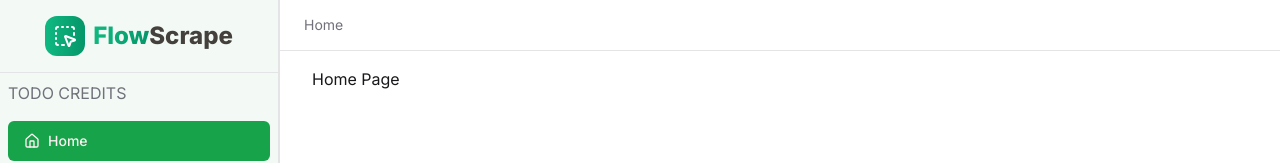
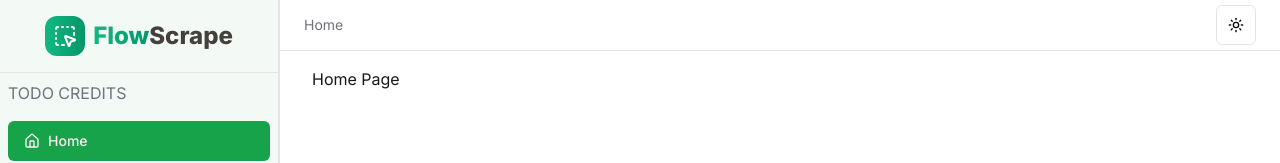
Before and after one commit to Anastulimat/scrape-flow, a Next.js app: page / in a window 1280 px wide. Shown: the top 163 px of the page. Built offline with nearby package versions, Linux system fonts and the light colour scheme.

Commit message:
feat: add shadcn ui dark mode

```diff
--- a/app/(dashboard)/layout.tsx
+++ b/app/(dashboard)/layout.tsx
@@ -2,6 +2,7 @@
 import {Separator} from "@/components/ui/separator";
 import DesktopSidebar from "@/components/Sidebar";
 import BreadcrumbHeader from '@/components/BreadcrumbHeader';
+import {ModeToggle} from "@/components/ThemeModeToogle";
 
 // ----------------------------------------------------------------------
 
@@ -12,6 +13,9 @@
             <div className="flex flex-col flex-1 min-h-screen">
                 <header className="flex items-center justify-between px-6 py-4 h-[50px] container">
                     <BreadcrumbHeader />
+                    <div className="gap-1 flex items-center">
+                        <ModeToggle />
+                    </div>
                 </header>
 
                 <Separator />
--- a/app/layout.tsx
+++ b/app/layout.tsx
@@ -1,8 +1,9 @@
-import type { Metadata } from "next";
-import { Inter } from "next/font/google";
+import type {Metadata} from "next";
+import {Inter} from "next/font/google";
 import "./globals.css";
+import {AppProviders} from "@/components/providers/AppProviders";
 
-const inter = Inter({ subsets: ["latin"] });
+const inter = Inter({subsets: ["latin"]});
 
 export const metadata: Metadata = {
     title: "Create Next App",
@@ -16,7 +17,9 @@
 }>) {
     return (
         <html lang="en">
-      <body className={inter.className}>{children}</body>
+        <body className={inter.className}>
+            <AppProviders>{children}</AppProviders>
+        </body>
         </html>
     );
 }
--- /dev/null
+++ b/components/ThemeModeToogle.tsx
@@ -0,0 +1,40 @@
+"use client"
+
+import * as React from "react"
+import { Moon, Sun } from "lucide-react"
+import { useTheme } from "next-themes"
+
+import { Button } from "@/components/ui/button"
+import {
+    DropdownMenu,
+    DropdownMenuContent,
+    DropdownMenuItem,
+    DropdownMenuTrigger,
+} from "@/components/ui/dropdown-menu"
+
+export function ModeToggle() {
+    const { setTheme } = useTheme()
+
+    return (
+        <DropdownMenu>
+            <DropdownMenuTrigger asChild>
+                <Button variant="outline" size="icon">
+                    <Sun className="h-[1.2rem] w-[1.2rem] rotate-0 scale-100 transition-all dark:-rotate-90 dark:scale-0" />
+                    <Moon className="absolute h-[1.2rem] w-[1.2rem] rotate-90 scale-0 transition-all dark:rotate-0 dark:scale-100" />
+                    <span className="sr-only">Toggle theme</span>
+                </Button>
+            </DropdownMenuTrigger>
+            <DropdownMenuContent align="end">
+                <DropdownMenuItem onClick={() => setTheme("light")}>
+                    Light
+                </DropdownMenuItem>
+                <DropdownMenuItem onClick={() => setTheme("dark")}>
+                    Dark
+                </DropdownMenuItem>
+                <DropdownMenuItem onClick={() => setTheme("system")}>
+                    System
+                </DropdownMenuItem>
+            </DropdownMenuContent>
+        </DropdownMenu>
+    )
+}
--- /dev/null
+++ b/components/providers/AppProviders.tsx
@@ -0,0 +1,12 @@
+"use client";
+
+import {ThemeProvider} from "next-themes";
+import React from "react";
+
+// ----------------------------------------------------------------------
+
+export function AppProviders({children}: { children: React.ReactNode }) {
+    return <ThemeProvider attribute="class" defaultTheme="system" enableSystem>
+        {children}
+    </ThemeProvider>;
+}
```
Lines whose indentation alone changed are shown as unchanged.
